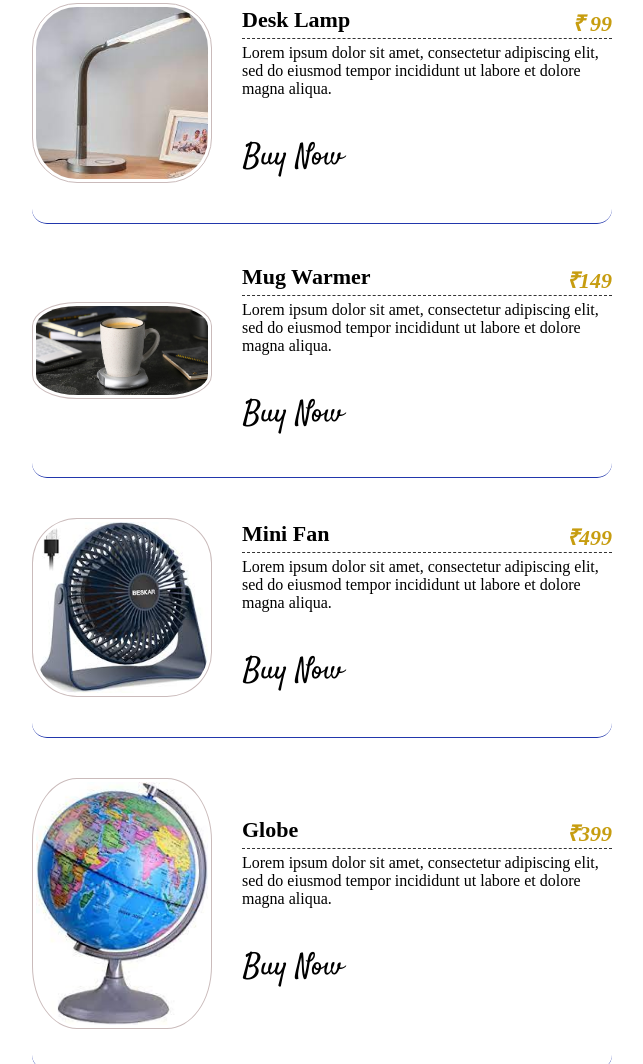
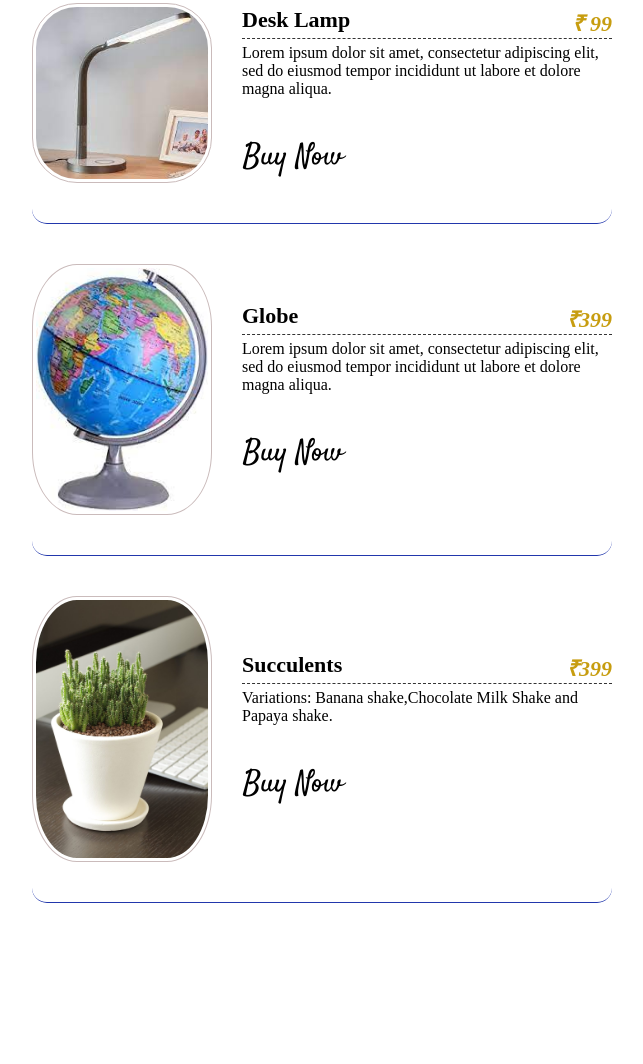
Before and after one commit to Deepak91168/stationery_shed, a plain HTML site: page shop.html in a window 1280 px wide. Shown: the part 8027-9091 px from the top of the page, without its empty margins (96-739 px from the left). After the commit the page ends 9070 px from the top, so only its background shows below. Drawn offline with Linux system fonts and the light colour scheme; a web font is replaced by a local one.

Commit message:
Update shop.html
removed minifan and mug-warmer

```diff
--- a/shop.html
+++ b/shop.html
@@ -289,22 +289,7 @@
                     <a href="buy.html" target="_blank"><button class="buynow">Buy Now</button></a>
                 </div>
             </div>
-            <div class="single-menu">
-                <img src="images/Desk/mugwarmer.jpeg" alt="">
-                <div class="menu-content">
-                    <h4>Mug warmer<span>&#8377;149</span></h4>
-                    <p>Lorem ipsum dolor sit amet, consectetur adipiscing elit, sed do eiusmod tempor incididunt ut labore et dolore magna aliqua.</p>
-                    <button class="buynow">Buy Now</button>
-                </div>
-            </div>
-            <div class="single-menu">
-                <img src="images/Desk/fan.jpeg" alt="">
-                <div class="menu-content">
-                    <h4>Mini fan <span>&#8377;499</span></h4>
-                    <p>Lorem ipsum dolor sit amet, consectetur adipiscing elit, sed do eiusmod tempor incididunt ut labore et dolore magna aliqua.</p>
-                    <a href="buy.html" target="_blank"><button class="buynow">Buy Now</button></a>
-                </div>
-            </div>
+
             <div class="single-menu">
                 <img src="images/Desk/globe.jpeg" alt="">
                 <div class="menu-content">
```
